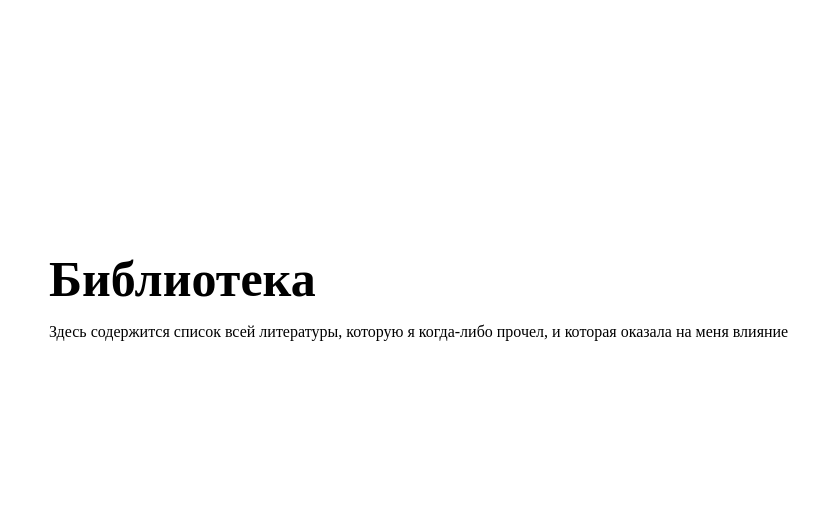
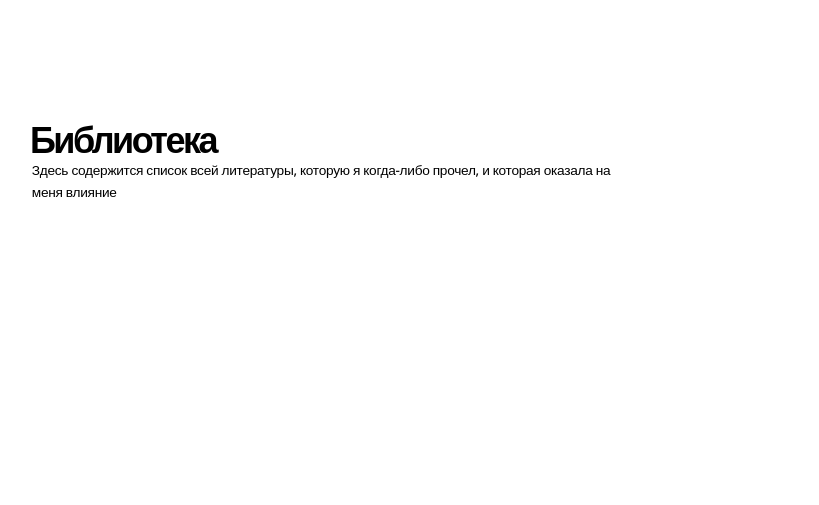
Before and after one commit to pasha-iden/Some-Cringe, a Flask app: page /library in a window 1280 px wide. Shown: the top 505 px of the page, without its empty margins (301-1120 px from the left). Run offline with Flask 3, Linux system fonts and the light colour scheme; data that the repository does not hold is empty; some libraries are stand-ins or nearby versions.

Commit message:
web styles configured

```diff
--- a/static/css/library.css
+++ b/static/css/library.css
@@ -1,31 +1,49 @@
+@import url('https://fonts.googleapis.com/css2?family=Open+Sans:ital,wght@0,300..800;1,300..800&display=swap');
+
 body {
 margin: 0px;
+font-family: "Open Sans", sans-serif;
+font-optical-sizing: auto;
+font-weight: 500;
+font-style: normal;
+font-variation-settings: "wdth" 100;
 }
 
 .title {
-font-size: 50px;
-font-weight: 800;
-padding-top: 250px;
-padding-left: 350px;
+font-size: 36px;
+font-weight: 670;
+letter-spacing: -2.5px;
+padding-top: 115px;
+padding-left: 25.85%;
 }
 
 .underline {
-padding-top: 15px;
-padding-left: 350px;
+margin-top: -5px;
+padding-left: 26%;
+max-width: 600px;
+font-size: 13.7px;
+letter-spacing: -0.3px;
+line-height: 22px
 }
 
 .list {
-padding-top: 15px;
+padding-top: 36px;
 display: grid;
-grid-template-columns: 30% 70%;
+grid-template-columns: 26% 74%;
+font-size: 13.7px;
+letter-spacing: -0.3px;
+line-height: 22px
 }
 
 .genre {
 text-align: right;
+word-spacing: 9999px;
+padding-right: 7px;
+margin-top: -0.5px;
 }
 
 .book {
-
+color: #595959;
 }
 
 .downside {
--- a/templates/library.html
+++ b/templates/library.html
@@ -18,7 +18,7 @@
             {% for i in bookslistprint %}
                 {% if i.1 == 0 %}
                     </div><div class="genre">
-                    {{ i.3 }}
+                    <b>{{ i.3 }}</b>
                     </div> <div>
                 {% elif i.2 == 'еще' %}
                     <span class="book">"{{ i.1 }}"</span> <br>
```
